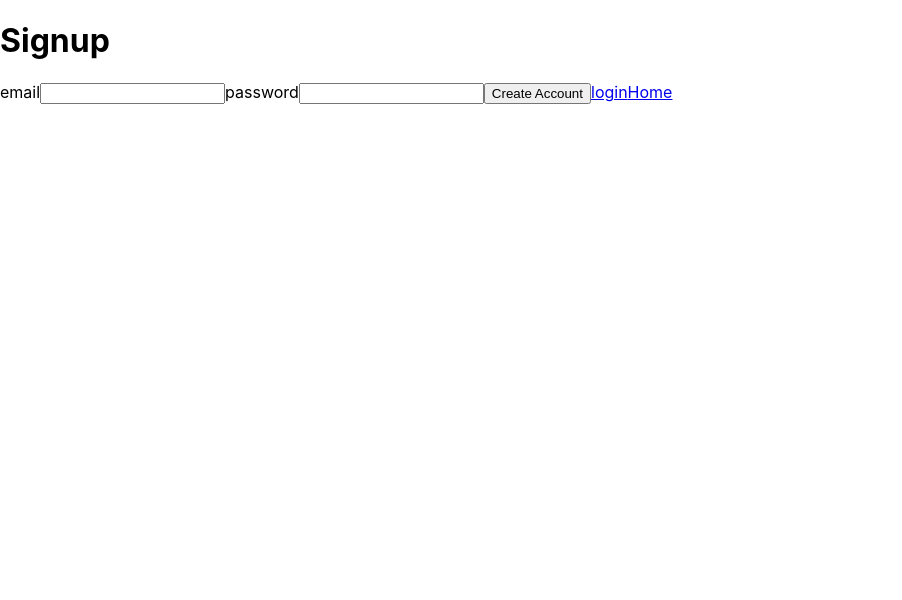
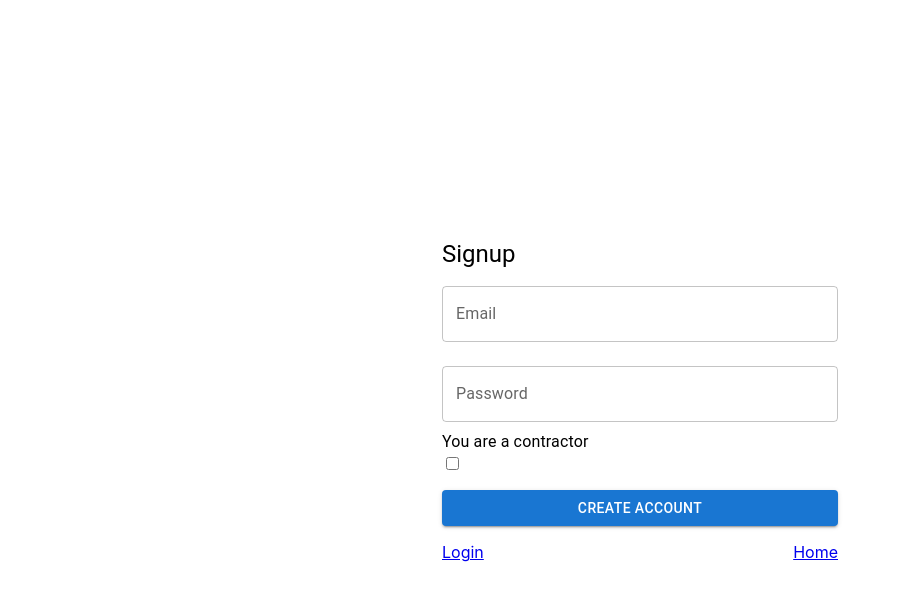
Before and after one commit to rElustondo/CapstoneProject, a React (Create React App) app in the folder capstone_app/: page /sign-up in a window 1280 px wide. Shown: the top 600 px of the page, without its empty margins (0-902 px from the left). Built offline with nearby package versions, Linux system fonts and the light colour scheme.

Commit message:
Database added and sign up and login done

```diff
--- a/capstone_app/package.json
+++ b/capstone_app/package.json
@@ -3,6 +3,9 @@
   "version": "0.1.0",
   "private": true,
   "dependencies": {
+    "@emotion/react": "^11.11.3",
+    "@emotion/styled": "^11.11.0",
+    "@mui/material": "^5.15.9",
     "@testing-library/jest-dom": "^5.17.0",
     "@testing-library/react": "^13.4.0",
     "@testing-library/user-event": "^13.5.0",
--- a/capstone_app/src/App.js
+++ b/capstone_app/src/App.js
@@ -14,6 +14,7 @@ function App() {
       <Route path='/' element={<HomePage />}/>
       <Route path='/sign-up' element={<Signup/>}/>
       <Route  path='/user-login' element={<UserPage/>} />
+
     </Routes>
    </BrowserRouter>
   );
--- a/capstone_app/src/components/HomePage.js
+++ b/capstone_app/src/components/HomePage.js
@@ -6,10 +6,9 @@ export default function HomePage() {
 
   return (
     <div>
-        <h1>HomePage</h1>
+        <h1>Landing Page</h1>
         <Link to="/login">login</Link>
         { user && <Navigate to="/user-login"/>}
-
     </div>
   )
 }
--- a/capstone_app/src/components/Login.js
+++ b/capstone_app/src/components/Login.js
@@ -2,6 +2,7 @@ import React,{useState} from 'react'
 import { Link } from 'react-router-dom'
 import { signInWithEmailAndPassword } from "firebase/auth";
 import { Navigate } from 'react-router-dom';
+import { TextField, Button, Typography, Container, Grid } from '@mui/material';
 
 export default function Login() {
   const [username, setUsername] = useState("")
@@ -24,17 +25,46 @@ export default function Login() {
   const user = JSON.parse(localStorage.getItem("user-capstone"))
 
   return (
+    <Container component="main" maxWidth="xs" sx={{ display: 'flex', alignItems: 'center', height: '100vh' }}>
     <div>
-    <h1>Login</h1>
-    <label>email</label>
-    <input type='text' onChange={e=>setUsername(e.target.value)}/>
-    <label>password</label>
-    <input type='text' onChange={e=>setPassword(e.target.value)}/>
-    <button onClick={loginAccount}>login to account</button>
-    <Link to="/sign-up">sign up</Link>
-    <Link to="/">Home</Link>
-    { loggedIn && <Navigate to="/user-login"/>}
-    { user && <Navigate to="/user-login"/>}
-</div>
+      <Typography component="h1" variant="h5">
+        Login
+      </Typography>
+      <TextField
+        margin="normal"
+        fullWidth
+        label="Email"
+        type="text"
+        onChange={(e) => setUsername(e.target.value)}
+      />
+      <TextField
+        margin="normal"
+        fullWidth
+        label="Password"
+        type="password"
+        onChange={(e) => setPassword(e.target.value)}
+      />
+      <Button
+        fullWidth
+        variant="contained"
+        color="primary"
+        onClick={loginAccount}
+        sx={{ mt: 2, mb: 2 }}
+      >
+        Login to Account
+      </Button>
+      <Grid container justifyContent="space-between">
+        <Grid item>
+          <Link to="/sign-up">Sign Up</Link>
+        </Grid>
+        <Grid item>
+          <Link to="/">Home</Link>
+        </Grid>
+      </Grid>
+      {loggedIn && <Navigate to="/user-login" />}
+      { user && <Navigate to="/user-login"/>}
+    </div>
+  </Container>
+
   )
 }
--- a/capstone_app/src/components/Signup.js
+++ b/capstone_app/src/components/Signup.js
@@ -2,11 +2,28 @@ import React, { useState } from 'react'
 import { Link } from 'react-router-dom'
 import { createUserWithEmailAndPassword } from "firebase/auth";
 import { Navigate } from 'react-router-dom';
+import { ref, set } from 'firebase/database';
+import { TextField, Button, Typography, Container, Grid } from '@mui/material';
+
 export default function  Signup() {
   const [username, setUsername] = useState("")
   const [password, setPassword] = useState("")
+  const [isContractor, setIsContractor] = useState("")
+  const [contractorData, setContractorData] = useState({
+    name:"",
+    phone:"",
+    location:"",
+    basicPrice:15,
+    specialties: {
+      snowShoveling: false,
+      landscaping: false,
+      gardening: false,
+      drivewaySealing: false
+    }
+  })
   const [loggedIn, setLoggedIn] = useState(false)
   const user = JSON.parse(localStorage.getItem("user-capstone"))
+  const containerHeight = isContractor ? 'auto' : '100vh';
 
   function createAccount(){
     createUserWithEmailAndPassword(window.auth, username, password)
@@ -14,7 +31,9 @@ export default function  Signup() {
         // Signed up
         const user = userCredential.user;
         localStorage.setItem("user-capstone", JSON.stringify(user));
+        writeUserData(user.uid)
         setLoggedIn(true)
+
         // ...
       })
       .catch((error) => {
@@ -25,18 +44,116 @@ export default function  Signup() {
       });
 
   }
+  function writeUserData(userId) {
+    set(ref(window.db, 'users/' + userId), {
+      email:username,
+      contractorData,
+      userId
+    });
+  }
   return (
+
+    <Container component="main" maxWidth="xs" sx={{ display: 'flex', alignItems: 'center', height: containerHeight }}>
     <div>
-    <h1>Signup</h1>
-    <label>email</label>
-    <input type='text' onChange={e=>setUsername(e.target.value)}/>
-    <label>password</label>
-    <input type='text' onChange={e=>setPassword(e.target.value)}/>
-    <button onClick={createAccount}>Create Account</button>
-    <Link to="/login">login</Link>
-    <Link to="/">Home</Link>
-    { loggedIn && <Navigate to="/user-login"/>}
+      <Typography component="h1" variant="h5">
+        Signup
+      </Typography>
+      <TextField
+        margin="normal"
+        fullWidth
+        label="Email"
+        type="text"
+        onChange={(e) => setUsername(e.target.value)}
+      />
+      <TextField
+        margin="normal"
+        fullWidth
+        label="Password"
+        type="password"
+        onChange={(e) => setPassword(e.target.value)}
+      />
+
+      <div>
+        <Typography variant="body1">
+          You are a contractor
+        </Typography>
+        <input type='checkbox' onChange={e => setIsContractor(e.target.checked)} />
+        {isContractor && (
+          <div>
+            <TextField
+              margin="normal"
+              fullWidth
+              label="Full Name"
+              type="text"
+              onChange={(e) => setContractorData({ ...contractorData, name: e.target.value })}
+            />
+            <TextField
+              margin="normal"
+              fullWidth
+              label="Phone Number"
+              type="text"
+              onChange={(e) => setContractorData({ ...contractorData, phone: e.target.value })}
+            />
+            <TextField
+              margin="normal"
+              fullWidth
+              label="Location"
+              type="text"
+              onChange={(e) => setContractorData({ ...contractorData, location: e.target.value })}
+            />
+            <TextField
+              margin="normal"
+              fullWidth
+              label="Price per hour"
+              type="number"
+              defaultValue={contractorData.basicPrice}
+              onChange={(e) => setContractorData({ ...contractorData, basicPrice: e.target.value })}
+            />
+            <div>
+              <Typography variant="body1">
+                Please Select Specialties
+              </Typography>
+              <div>
+                <span>Snow Shoveling</span>
+                <input type='checkbox' onChange={(e) => setContractorData({ ...contractorData, specialties: { ...contractorData.specialties, snowShoveling: e.target.checked } })} />
+              </div>
+              <div>
+                <span>Landscaping</span>
+                <input type='checkbox' onChange={(e) => setContractorData({ ...contractorData, specialties: { ...contractorData.specialties, landscaping: e.target.checked } })} />
+              </div>
+              <div>
+                <span>Gardening</span>
+                <input type='checkbox' onChange={(e) => setContractorData({ ...contractorData, specialties: { ...contractorData.specialties, gardening: e.target.checked } })} />
+              </div>
+              <div>
+                <span>Driveway Sealing</span>
+                <input type='checkbox' onChange={(e) => setContractorData({ ...contractorData, specialties: { ...contractorData.specialties, drivewaySealing: e.target.checked } })} />
+              </div>
+            </div>
+          </div>
+        )}
+      </div>
+      <Button
+        fullWidth
+        variant="contained"
+        color="primary"
+        onClick={createAccount}
+        sx={{ mt: 2, mb: 2 }}
+      >
+        Create Account
+      </Button>
+      <Grid container justifyContent="space-between">
+        <Grid item>
+          <Link to="/login">Login</Link>
+        </Grid>
+        <Grid item>
+          <Link to="/">Home</Link>
+        </Grid>
+      </Grid>
+      {loggedIn && <Navigate to="/user-login" />}
+    </div>
     { user && <Navigate to="/user-login"/>}
-</div>
+  </Container>
+
   )
 }
--- a/capstone_app/src/components/UserPage.js
+++ b/capstone_app/src/components/UserPage.js
@@ -1,14 +1,22 @@
-import React from 'react'
+import { Button } from '@mui/material'
+import React, { useState } from 'react'
 import { Navigate } from 'react-router-dom'
 
 export default function UserPage() {
-    const user = JSON.parse(localStorage.getItem("user-capstone"))
-
+    const [loggedOut,setLoggedOut] = useState(false)
+    function logOut(){
+      localStorage.removeItem("user-capstone")
+      setLoggedOut(true)
+    }
+    let userData = JSON.parse(localStorage.getItem("user-capstone"))
+    console.log(userData)
   return (
     <div>
         <h1>UserPage</h1>
-        { !user && <Navigate to="/"/>}
-        welcome {user.email}
+        {loggedOut && <Navigate to="/login"/>}
+        { userData == null  && <Navigate to="/"/>}
+        welcome {userData&& userData.email}
+        <Button onClick={logOut}>Log out</Button>
     </div>
   )
 }
--- a/capstone_app/src/index.js
+++ b/capstone_app/src/index.js
@@ -4,6 +4,8 @@ import './index.css';
 import App from './App';
 import reportWebVitals from './reportWebVitals';
 import {getAuth, onAuthStateChanged} from 'firebase/auth'
+import { getDatabase } from "firebase/database";
+
 
 // Import the functions you need from the SDKs you need
 import { initializeApp } from "firebase/app";
@@ -22,6 +24,8 @@ const firebaseConfig = {
 
 // Initialize Firebase
 const app = initializeApp(firebaseConfig);
+const db = getDatabase();
+window.db = db
 const auth = getAuth(app);
 window.auth = auth
 const root = ReactDOM.createRoot(document.getElementById('root'));
```
Also changed, not shown: 1 other file (tests, documents, lock files or other folders).
